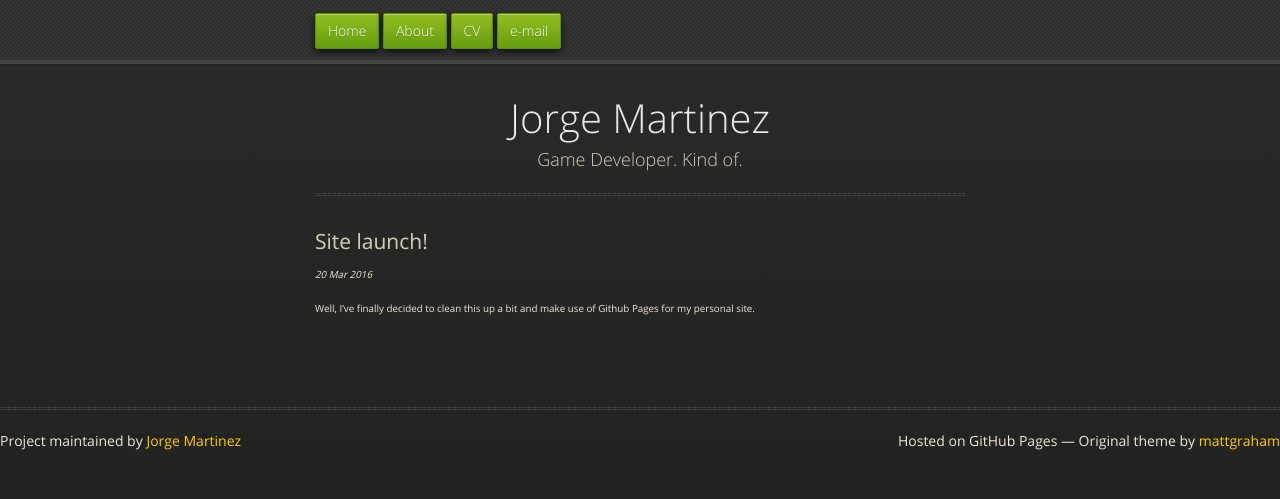
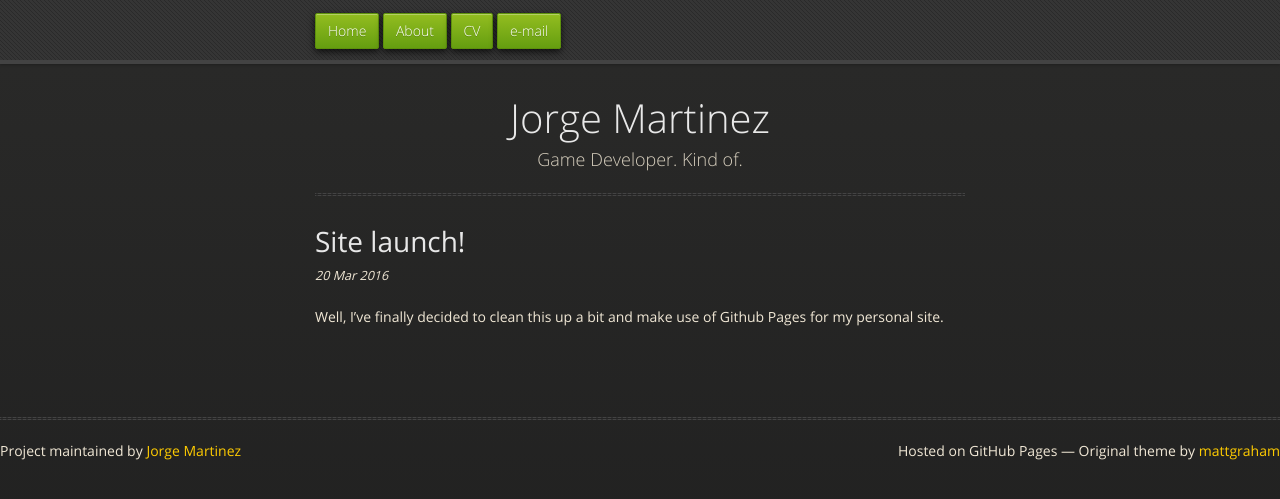
Before and after one commit to Sasurai/Sasurai.github.io, a Jekyll site: the page built from _posts/2016-03-20-site-launch.md, in a window 1280 px wide. Shown: the top 499 px of the page. Built offline with Jekyll 4.4.1, drawn with Linux system fonts in a browser that asks for light colours; nearby versions of some CDN libraries.

Commit message:
Fix blog post format

```diff
--- a/_layouts/post.html
+++ b/_layouts/post.html
@@ -1,9 +1,9 @@
 ---
 layout: default
 ---
-<div class="post-title">{{ page.title }}</div>
+<h1 class="entry-title">{{ page.title }}</h1>
 <p class="meta">{{ page.date | date_to_string }}</p>
 
-<div class="post">
+<div class="entry-content">
   {{ content }}
 </div>
--- a/stylesheets/styles.css
+++ b/stylesheets/styles.css
@@ -845,20 +845,8 @@ ul.posts {
     margin: 20px auto 40px;
 }
 
-.post-title
-{
-  font-size: 1.5em;
-  color: #d7cfbe;
-  padding-bottom: 10px;
-}
-
 .meta
 {
-  font-size:0.7em;
+  font-size:0.9em;
   font-style:oblique;
 }
-
-.post
-{
-  font-size:0.7em;
-}
```
